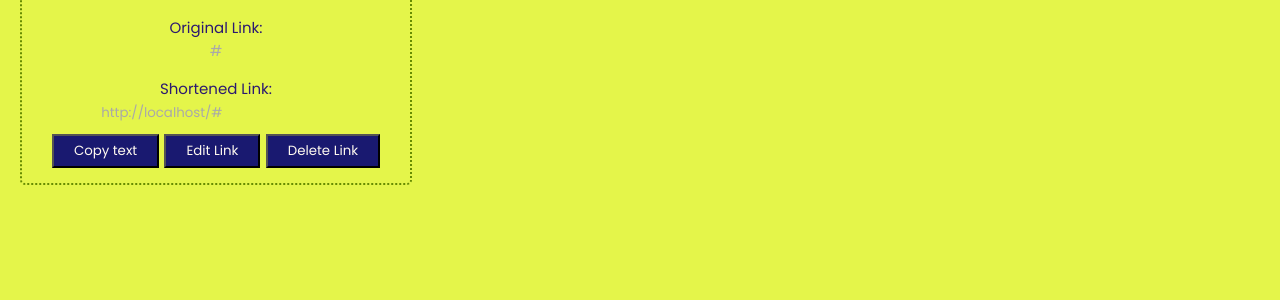
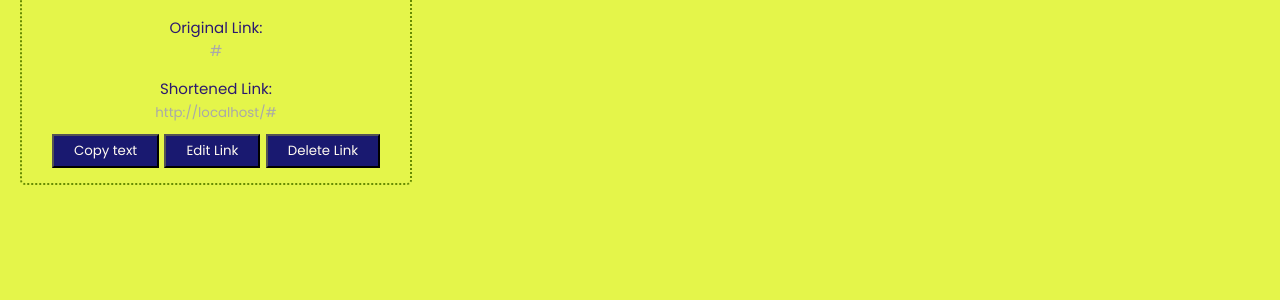
Before and after one commit to zichdan/scissor, a Flask app: page /dashboard in a window 1280 px wide. Shown: the part 586-886 px from the top of the page. Run offline with Flask 3, Linux system fonts and the light colour scheme; a user stored in the database is signed in; tables that the repository leaves empty hold one stand-in row (values such as "Sample post").

Commit message:
added text alignment to shortened link display on dashboard.html

```diff
--- a/website/__init__.py
+++ b/website/__init__.py
@@ -18,10 +18,10 @@ uri = os.environ.get('DATABASE_URL')
 if uri.startswith('postgres://'):
     uri = uri.replace('postgres://', 'postgresql://', 1)
 
-# app.config['SQLALCHEMY_DATABASE_URI'] = 'sqlite:///' + \
-    # os.path.join(base_dir, 'scissor.db')
+app.config['SQLALCHEMY_DATABASE_URI'] = 'sqlite:///' + \
+    os.path.join(base_dir, 'scissor.db')
 
-app.config['SQLALCHEMY_DATABASE_URI'] = uri
+# app.config['SQLALCHEMY_DATABASE_URI'] = uri
 
 # app.config['SQLALCHEMY_DATABASE_URI'] = os.environ.get('DATABASE_URL')
 
--- a/website/static/css/style.css
+++ b/website/static/css/style.css
@@ -108,6 +108,7 @@
     animation: showRight 1s ease forwards;
     animation-delay: 1.9s;
     z-index: 2;
+
 }
 
 .btn-box a {
--- a/website/templates/dashboard.html
+++ b/website/templates/dashboard.html
@@ -23,8 +23,7 @@
             <p>
               Shortened Link: <br>
               <a href="{{url_for('redirect_link', short_link=link.short_link)}}" target="_blank">
-
-              <input type="text" value="{{host}}{{link.short_link}}" id="myInput" style="border: none; background: none; color:darkgray; width: 70%; cursor: pointer; text-decoration: none; " disabled>
+              <input type="text" value="{{host}}{{link.short_link}}" id="myInput" style="border: none; background: none; color:darkgray; width: 70%; cursor: pointer; text-decoration: none; text-align: center;" disabled>
               </a>
             </p>
             <!-- <button class="button" onclick="myFunction()">Copy text</button> -->
```
